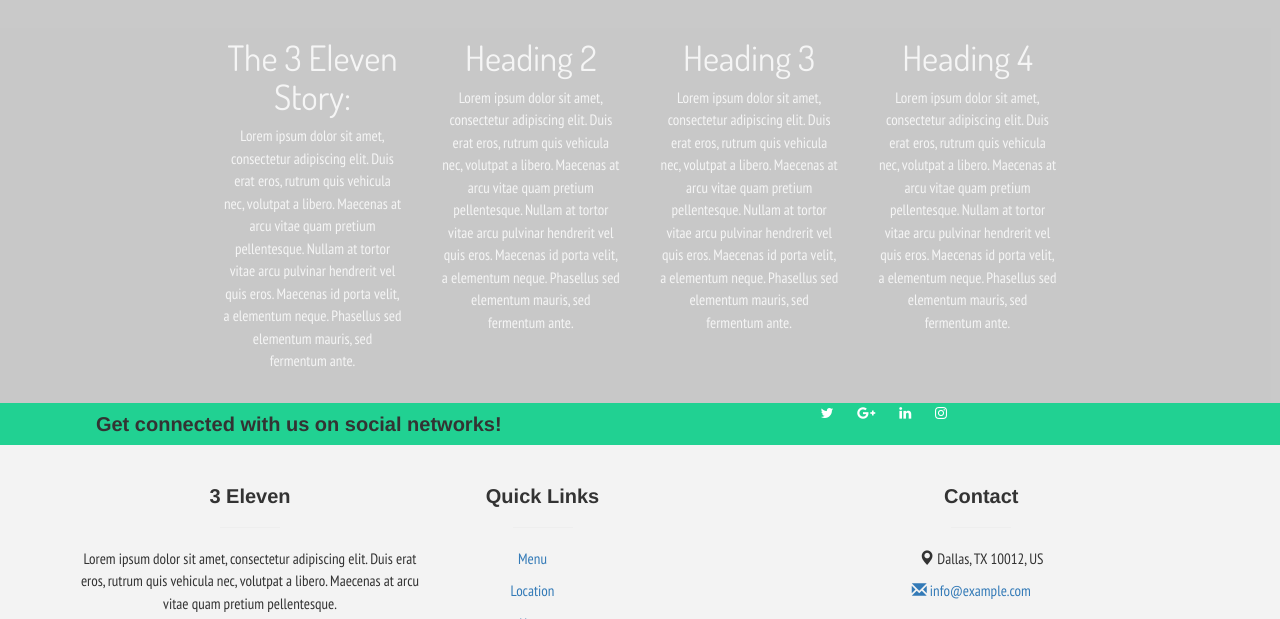
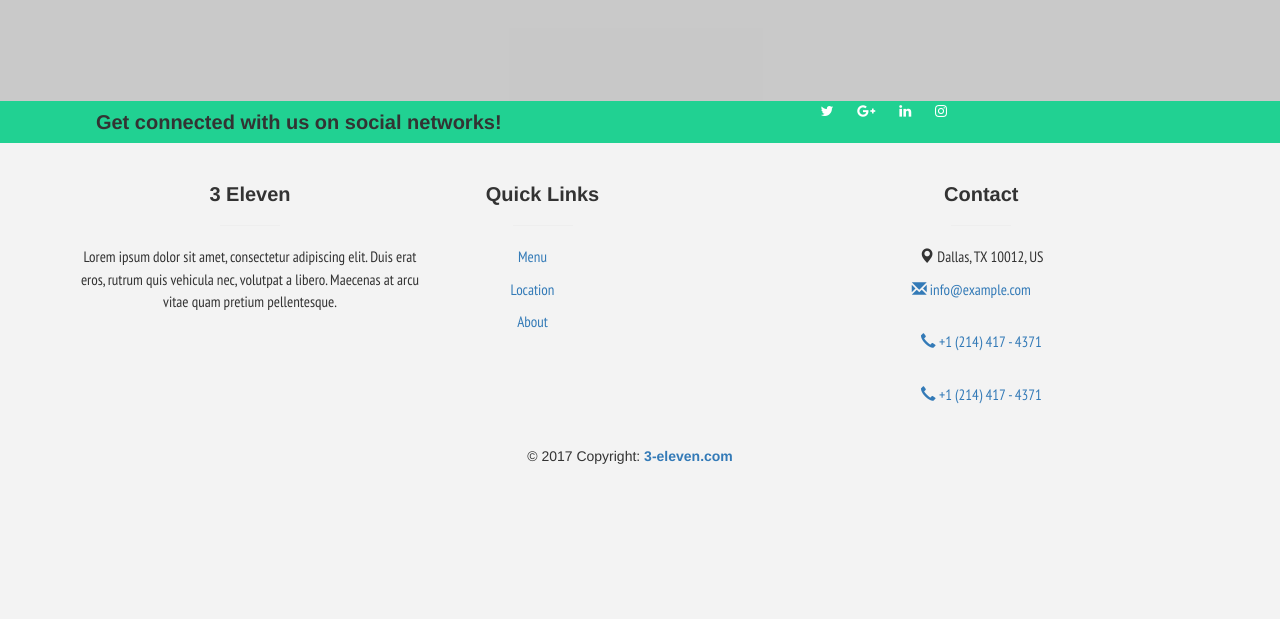
Before and after one commit to Ramiz-Khan/3_eleven, a website: page public/index.html in a window 1280 px wide. Shown: the part 481-1100 px from the top of the page. After the commit the page ends 947 px from the top, so only its background shows below. Drawn offline with nearby package versions, Linux system fonts and the light colour scheme.

Commit message:
coming soon

```diff
--- a/public/index.html
+++ b/public/index.html
@@ -43,23 +43,14 @@
 
 <section class="section" id="guts">
 	<div class="row">
-		<div class="col-lg-2 col-md-4 col-sm-12 text-block" id="far-left">
+		<div class="col-lg-2 col-md-2 col-sm-12 text-block" id="far-left">
 		</div>
-	<div class="col-lg-2 col-md-4 col-sm-12 text-block" id="far-left">
-			<h3>The 3 Eleven Story:</h3>
-			<p>Lorem ipsum dolor sit amet, consectetur adipiscing elit. Duis erat eros, rutrum quis vehicula nec, volutpat a libero. Maecenas at arcu vitae quam pretium pellentesque. Nullam at tortor vitae arcu pulvinar hendrerit vel quis eros. Maecenas id porta velit, a elementum neque. Phasellus sed elementum mauris, sed fermentum ante.</p>
+	    <div class="col-lg-8 col-md-4 col-sm-12 text-block" id="far-left">
+			<h2>Coming Soon!</h2>
+
 		</div>
-		<div class="col-lg-2 col-md-4 col-sm-12 text-block">
-			<h3>Heading 2</h3>
-			<p>Lorem ipsum dolor sit amet, consectetur adipiscing elit. Duis erat eros, rutrum quis vehicula nec, volutpat a libero. Maecenas at arcu vitae quam pretium pellentesque. Nullam at tortor vitae arcu pulvinar hendrerit vel quis eros. Maecenas id porta velit, a elementum neque. Phasellus sed elementum mauris, sed fermentum ante. </p>
-		</div>
-		<div class="col-lg-2 col-md-4 col-sm-12 text-block" id="far-right">
-			<h3>Heading 3</h3>
-			<p>Lorem ipsum dolor sit amet, consectetur adipiscing elit. Duis erat eros, rutrum quis vehicula nec, volutpat a libero. Maecenas at arcu vitae quam pretium pellentesque. Nullam at tortor vitae arcu pulvinar hendrerit vel quis eros. Maecenas id porta velit, a elementum neque. Phasellus sed elementum mauris, sed fermentum ante. </p>
-		</div>
-		<div class="col-lg-2 col-md-4 col-sm-12 text-block" id="far-right">
-			<h3>Heading 4</h3>
-			<p>Lorem ipsum dolor sit amet, consectetur adipiscing elit. Duis erat eros, rutrum quis vehicula nec, volutpat a libero. Maecenas at arcu vitae quam pretium pellentesque. Nullam at tortor vitae arcu pulvinar hendrerit vel quis eros. Maecenas id porta velit, a elementum neque. Phasellus sed elementum mauris, sed fermentum ante. </p>
+		<div class="col-lg-2 col-md-2 col-sm-12 text-block">
+
 		</div>
 	</div>
 </section>
```
